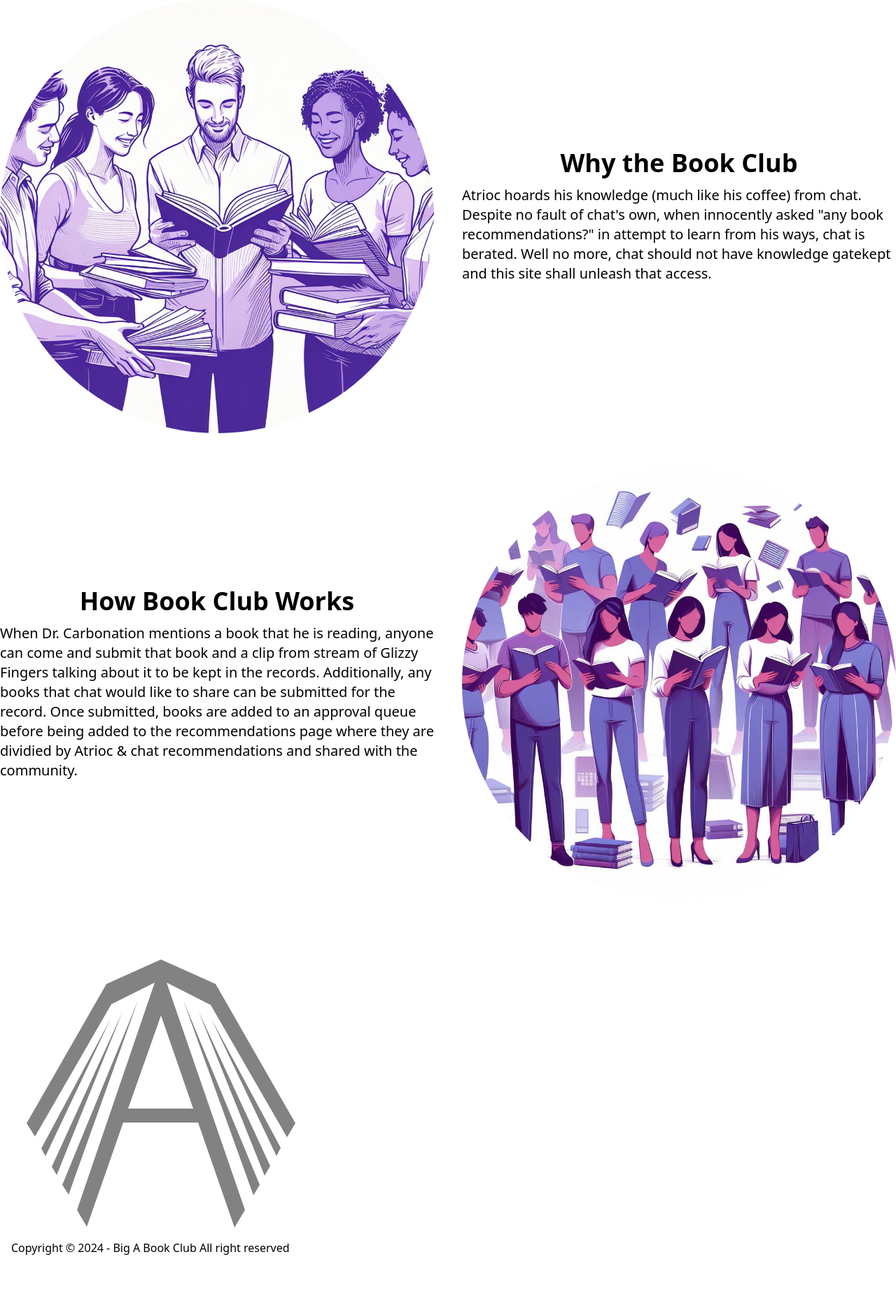
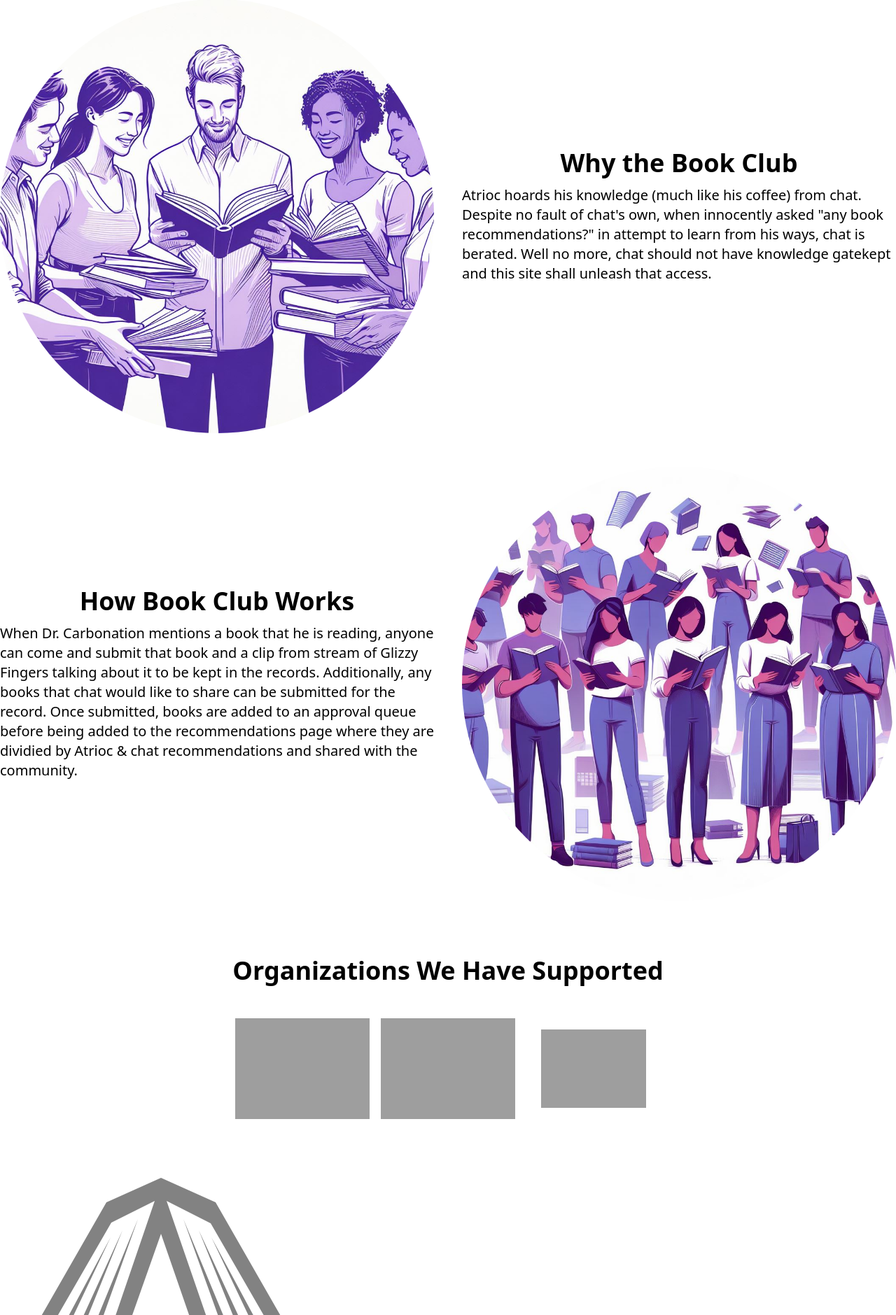
Before and after one commit to nathanroberts55/BABC, a Django app: page / in a window 1280 px wide. Shown: the part 2402-4281 px from the top of the page at 70% size. Before the commit the page ends 4195 px from the top, so only its background shows below. Run offline with Django 4.2, Linux system fonts and the light colour scheme; some libraries are stand-ins or nearby versions; grey boxes are pictures that could not be loaded.

Commit message:
Added Donations section to homepage (#74)
Added section on homepage for organizations we have donated to:

```diff
--- a/templates/index.html
+++ b/templates/index.html
@@ -118,5 +118,25 @@ books recommended by fellow chatter and books recommended by Atrioc on Stream.{%
         </div>
     </section>
     <!-- #endregion About Section -->
+    <!-- #region Donations Section -->
+    <section>
+        <div class="flex flex-col mx-auto my-10 space-y-12">
+            <p class="text-center text-4xl font-bold">Organizations We Have Supported</p>
+            <div
+                class="grid grid-cols-3 max-md:grid-cols-1 mx-auto items-center justify-evenly max-md:justify-center gap-4">
+                <img class="w-48 mx-auto"
+                    src="https://firstbook.org/wp-content/themes/first-book/assets/images/logo.svg"
+                    alt="First Book Logo">
+                <img class="w-48 mx-auto"
+                    src="https://www.lausd.org/cms/lib/CA01000043/Centricity/Domain/1439/LAUSD_EducationFoundation_Logo.png"
+                    alt="LAUSD Education Foundation Logo">
+                <img class="h-28 mx-auto"
+                    src="https://assets.classy.org/20001248/a5ef3af2-1bfc-11ec-aad9-0eef61be2795.png"
+                    alt="LAUSD Education Foundation Logo">
+
+            </div>
+        </div>
+    </section>
+    <!-- #endregion Donations Section -->
 </div>
 {% endblock content %}
```
